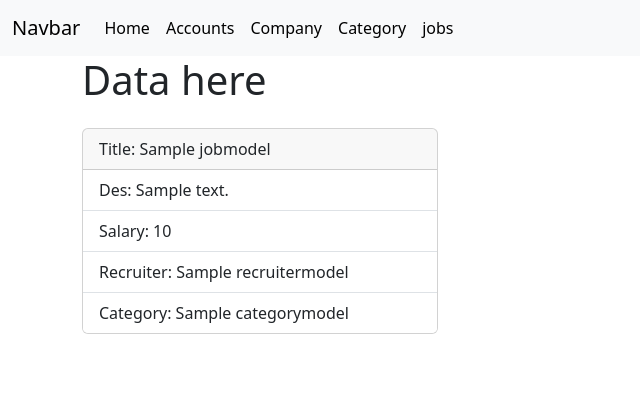
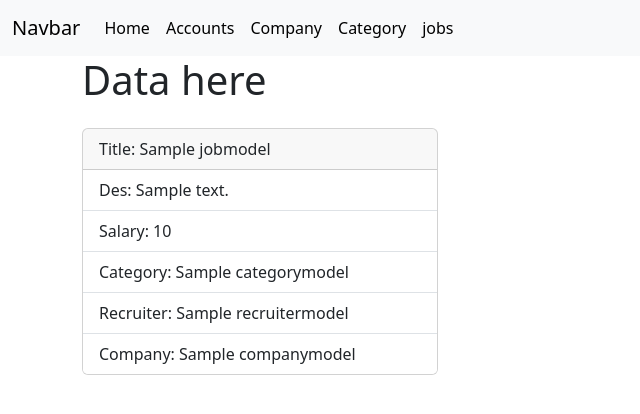
Before and after one commit to mriyad22/Django-queryset, a Django app: page /job/ in a window 1280 px wide. Shown: the top 414 px of the page, without its empty margins (0-640 px from the left). Run offline with Django 5.2, Linux system fonts and the light colour scheme; tables that the repository leaves empty hold one stand-in row (values such as "Sample post").

Commit message:
retrieving job by prefetch_related()

```diff
--- a/test_query/templates/base.html
+++ b/test_query/templates/base.html
@@ -22,7 +22,7 @@
                 <a class="nav-link active" aria-current="page" href="/">Accounts</a>
                 </li>
                 <li class="nav-item">
-                <a class="nav-link active" aria-current="page" href="/">Company</a>
+                <a class="nav-link active" aria-current="page" href="{% url 'test_query:jobs' %}">Company</a>
                 </li>
                 <li class="nav-item">
                 <a class="nav-link active" aria-current="page" href="/">Category</a>
--- a/test_query/templates/job.html
+++ b/test_query/templates/job.html
@@ -14,8 +14,9 @@
                     <ul class="list-group list-group-flush">
                         <li class="list-group-item">Des: {{ job.description }}</li>
                         <li class="list-group-item">Salary: {{ job.salary }}</li>
+                        <li class="list-group-item">Category: {{job.category.name}}</li>
                         <li class="list-group-item">Recruiter: {{job.recruiter.name}}</li>
-                        <li class="list-group-item">Category: {{job.category.name}}</li>
+                        <li class="list-group-item">Company: {{job.recruiter.company.name}}</li>
                     </ul>
                 </div>
             </div>
--- a/test_query/urls.py
+++ b/test_query/urls.py
@@ -6,4 +6,5 @@ app_name = 'test_query'
 urlpatterns = [
     path('', data_veiw, name='data'),
     path('job/', job_view, name='job'),
+    path('job/application/', job_detail_view, name='jobs')
 ]
--- a/test_query/views.py
+++ b/test_query/views.py
@@ -9,9 +9,19 @@ def data_veiw(request):
 
 
 def job_view(request):
-    jobs = JobModel.objects.select_related('recruiter', 'category')
+    jobs = JobModel.objects.select_related('recruiter__company__user', 'category')
 
     context = {
         'jobs': jobs
     }
     return render(request, 'job.html', context)
+
+
+
+def job_detail_view(request):
+    jobs = JobModel.objects.prefetch_related('applications')
+
+    context = {
+        'jobs': jobs
+    }
+    return render(request, 'companydata.html', context)
```
Also changed, not shown: test_query/templates/companydata.html (+16 -1 lines).
